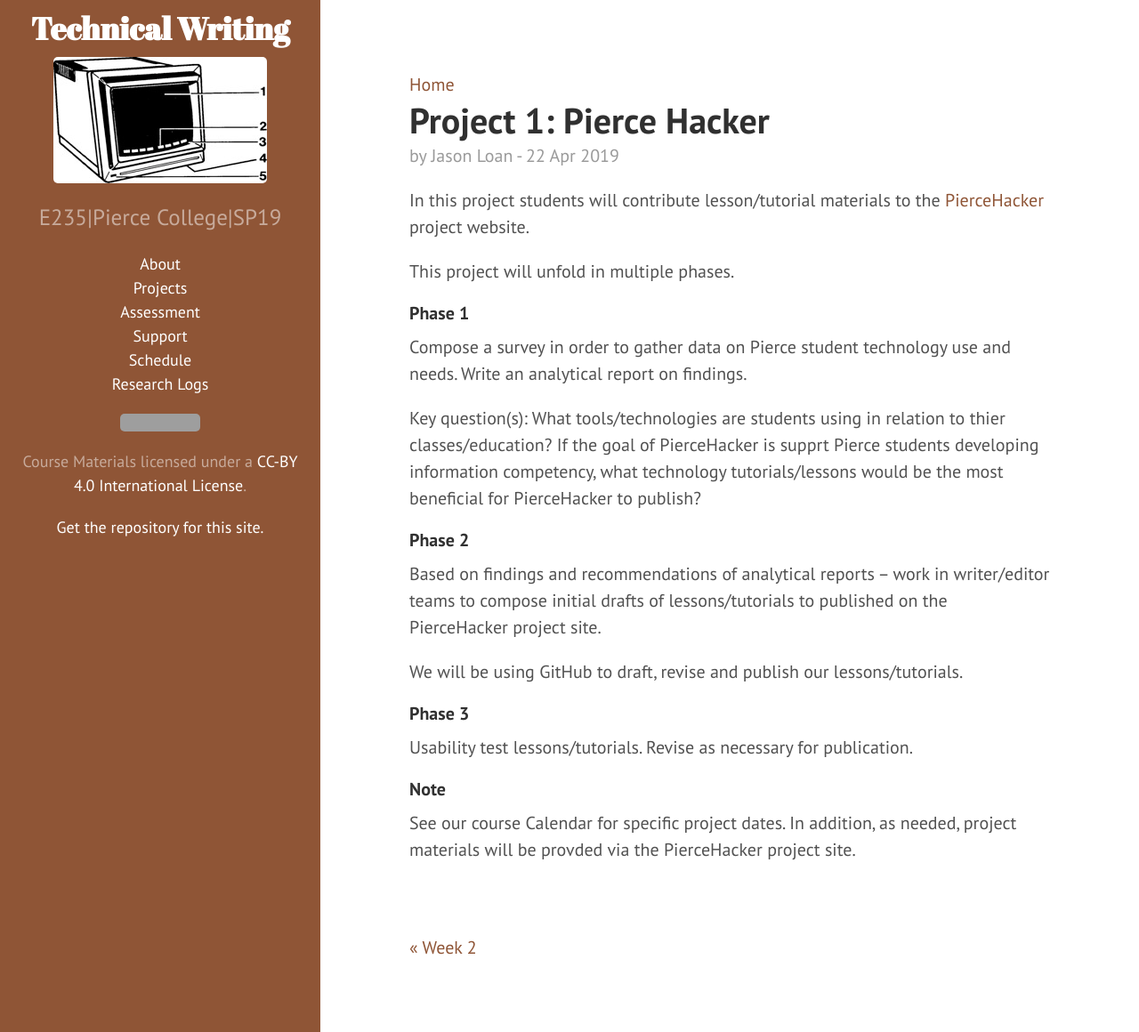
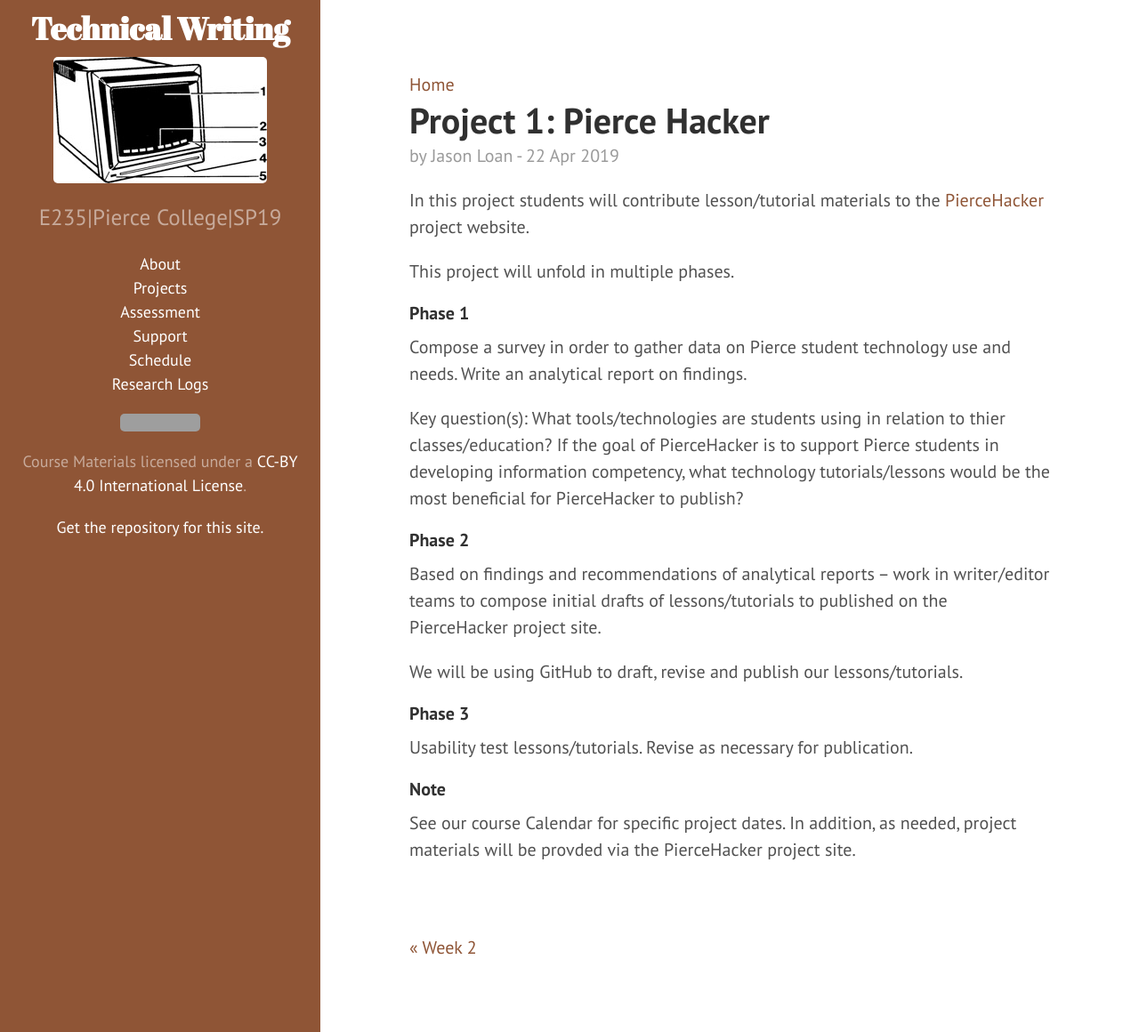
Before and after one commit to jloan/e235, a Jekyll site: the page built from _posts/2019-04-22-pierce-hacker-project.md, in a window 1280 px wide and 1160 px high. Shown: the whole window at 89% size. Built offline with Jekyll 4.4.1, drawn with Linux system fonts in a browser that asks for light colours; grey boxes are pictures that could not be loaded.

Commit message:
Update 2019-04-22-pierce-hacker-project.md

```diff
--- a/_posts/2019-04-22-pierce-hacker-project.md
+++ b/_posts/2019-04-22-pierce-hacker-project.md
@@ -14,7 +14,7 @@ This project will unfold in multiple phases.
 
 Compose a survey in order to gather data on Pierce student technology use and needs. Write an analytical report on findings.
 
-Key question(s): What tools/technologies are students using in relation to thier classes/education? If the goal of PierceHacker is supprt Pierce students developing information competency, what technology tutorials/lessons would be the most beneficial for PierceHacker to publish?
+Key question(s): What tools/technologies are students using in relation to thier classes/education? If the goal of PierceHacker is to support Pierce students in developing information competency, what technology tutorials/lessons would be the most beneficial for PierceHacker to publish?
 
 #### Phase 2
 
```
